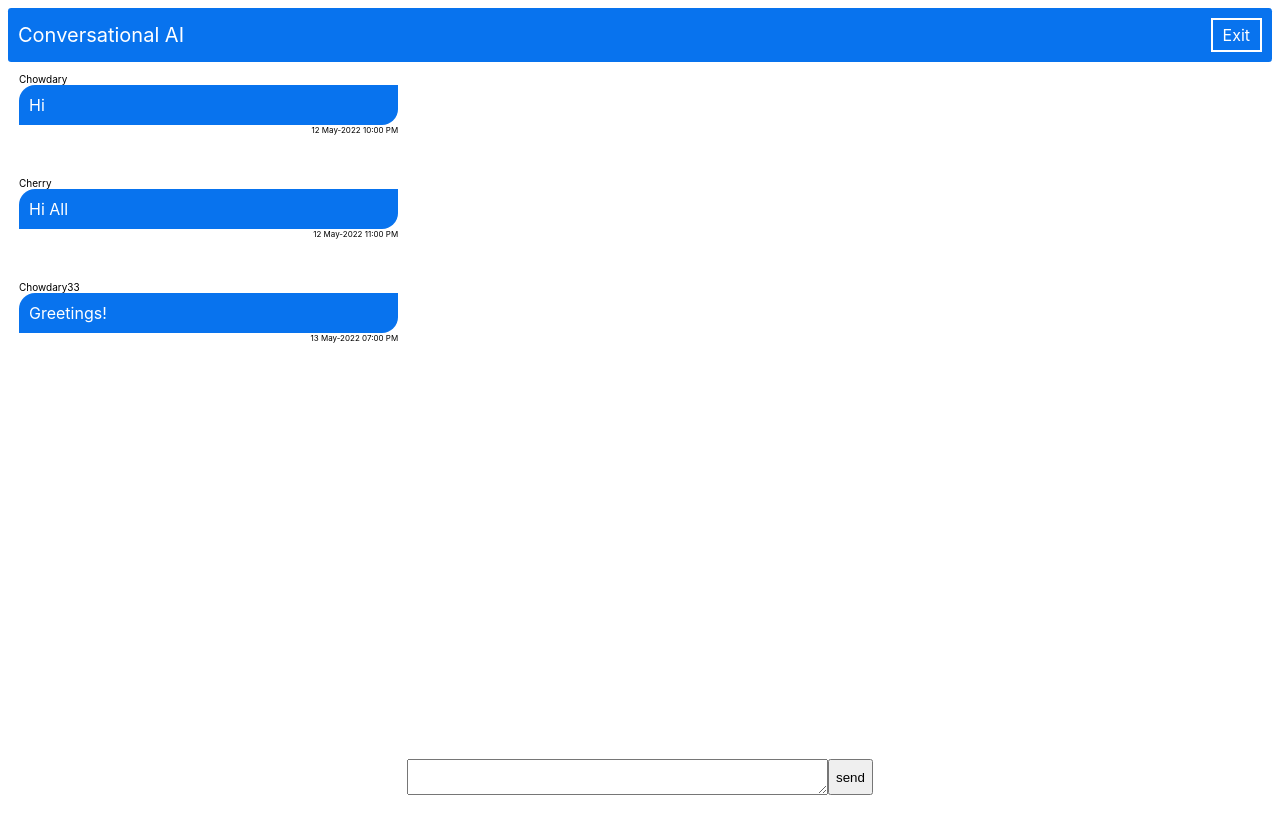
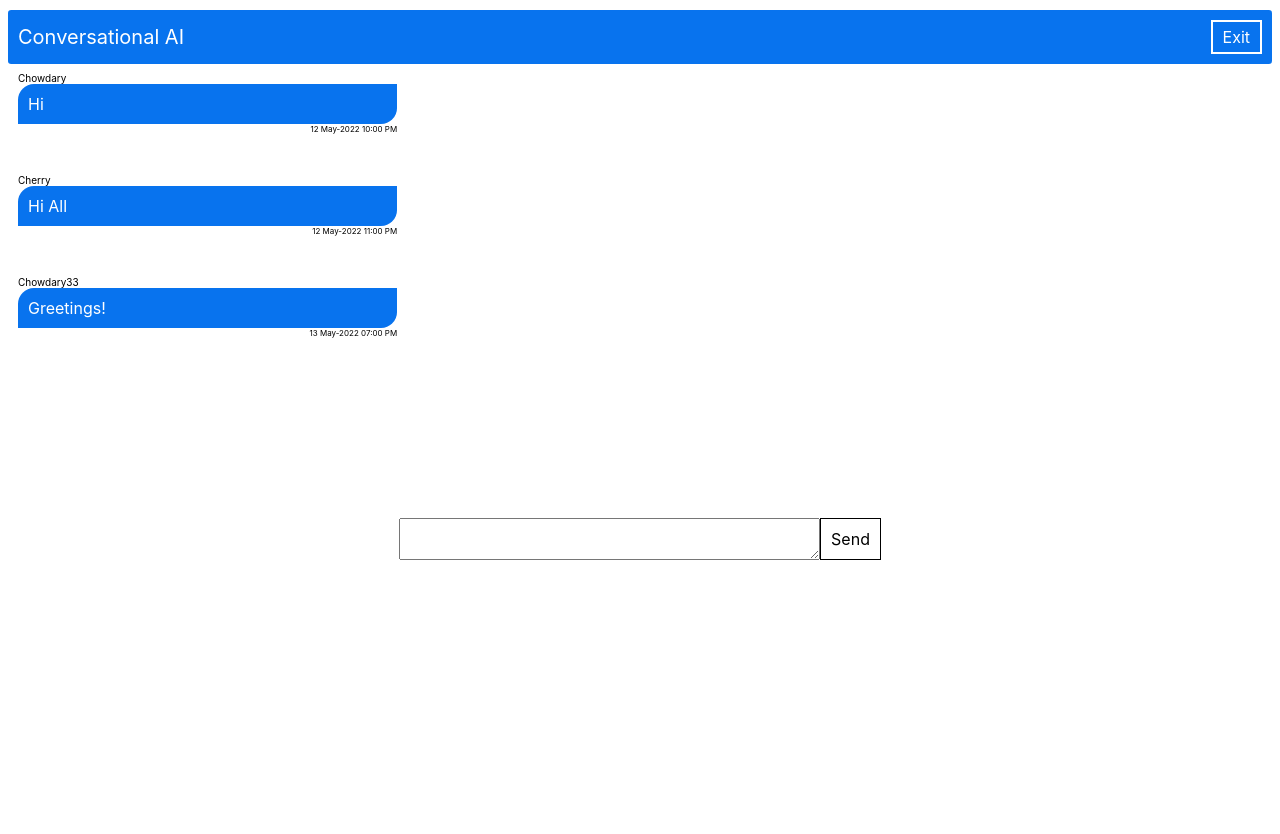
Before and after one commit to DevalapalleJaswanth/clubhouse-frontend, a React (Create React App) app: page /room/1 in a window 1280 px wide. Shown: the top 834 px of the page. Before the commit the page ends 800 px from the top, so only its background shows below. Built offline with nearby package versions, Linux system fonts and the light colour scheme.

Commit message:
2 files modified

```diff
--- a/src/Components/ChatComponent.jsx
+++ b/src/Components/ChatComponent.jsx
@@ -2,12 +2,15 @@ import React, { useEffect, useState, useContext } from 'react';
 import { ClubHouseContext } from '../ClubHouseContext';
 import { useNavigate, useParams } from 'react-router-dom';
 import moment from 'moment';
+//import ScrollToBottom from 'react-scroll-to-bottom';
+import { Link } from 'react-scroll';
 export default function ChatComponent() {
   const [message, setMessage] = useState('');
   const [room, setRoom] = useState();
   const navigate = useNavigate();
   const { id } = useParams();
   const { user, rooms, setRooms } = useContext(ClubHouseContext);
+
   useEffect(() => {
     let temp =
       rooms &&
@@ -19,6 +22,7 @@ export default function ChatComponent() {
       });
     //console.log(temp, 'temp');
     if (temp && temp.length > 0) setRoom(temp[0]);
+    //scrollToBottom();
   }, [rooms]);
 
   const onExit = () => {
@@ -61,7 +65,7 @@ export default function ChatComponent() {
     setMessage('');
   };
   return (
-    <div style={{ position: 'relative', width: '100%' }}>
+    <>
       <div
         onClick={() => {
           onExit();
@@ -79,6 +83,7 @@ export default function ChatComponent() {
           Exit
         </span>
       </div>
+      <div style={{ width: '100%', height: '100%' }}>
         <div style={{ position: 'relative' }}>
           {room &&
             room.chatMessages &&
@@ -109,11 +114,12 @@ export default function ChatComponent() {
               </div>
             ))}
         </div>
-      <div className="center">
+
+        <div className="center" id="input">
           <div
             style={{
-            position: 'fixed',
-            bottom: '5px',
+              position: 'relative',
+              bottom: '-150px',
               display: 'flex',
             }}
           >
@@ -132,15 +138,21 @@ export default function ChatComponent() {
               //   }
               // }}
             />
-          <button
+
+            <Link
+              to="input"
+              spy={true}
+              smooth={true}
               onClick={() => {
                 message !== '' && SendMessage();
               }}
+              className="send-button"
             >
-            send
-          </button>
+              Send
+            </Link>
           </div>
         </div>
       </div>
+    </>
   );
 }
--- a/src/style.css
+++ b/src/style.css
@@ -3,6 +3,9 @@ p,
 div {
   font-family: -apple-system, BlinkMacSystemFont, 'Segoe UI', Roboto, Oxygen,
     Ubuntu, Cantarell, 'Open Sans', 'Helvetica Neue', sans-serif;
+}
+.root-class {
+  height: 600;
 }
 .banner {
   background: rgb(8, 115, 238);
@@ -12,9 +15,13 @@ div {
   border-radius: 0.2rem;
   padding: 10px;
   color: white;
+  position: -webkit-sticky;
+  position: sticky;
+  top: 10px;
+  z-index: 1;
 }
 .message {
-  border: 1px solid white;
+  /* border: 1px solid white; */
   border-radius: 0.5rem;
   padding: 10px;
   width: 30%;
@@ -41,3 +48,10 @@ div {
   align-items: center;
   justify-content: center;
 }
+
+.send-button {
+  border: 1px solid black;
+  text-align: center;
+  padding: 10px;
+  cursor:pointer;
+}
```
Also changed, not shown: package.json (+8 -5 lines). Lines whose indentation alone changed are shown as unchanged.
